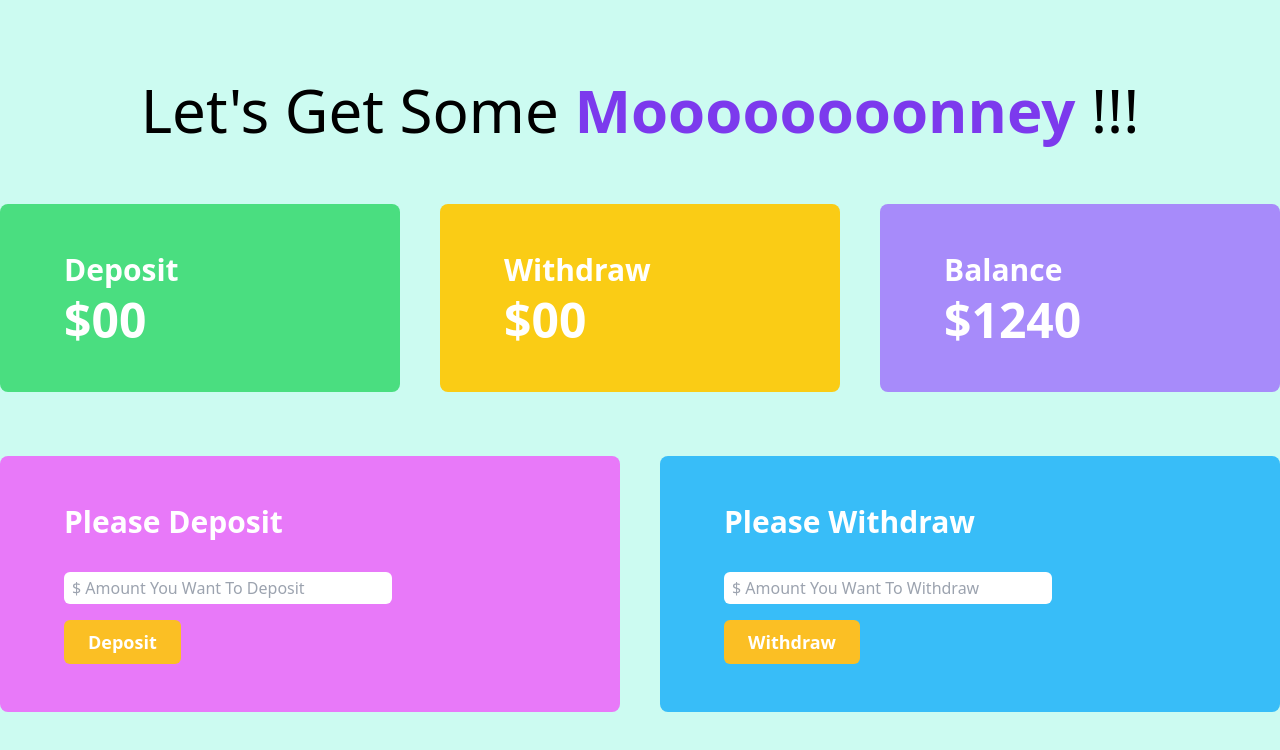
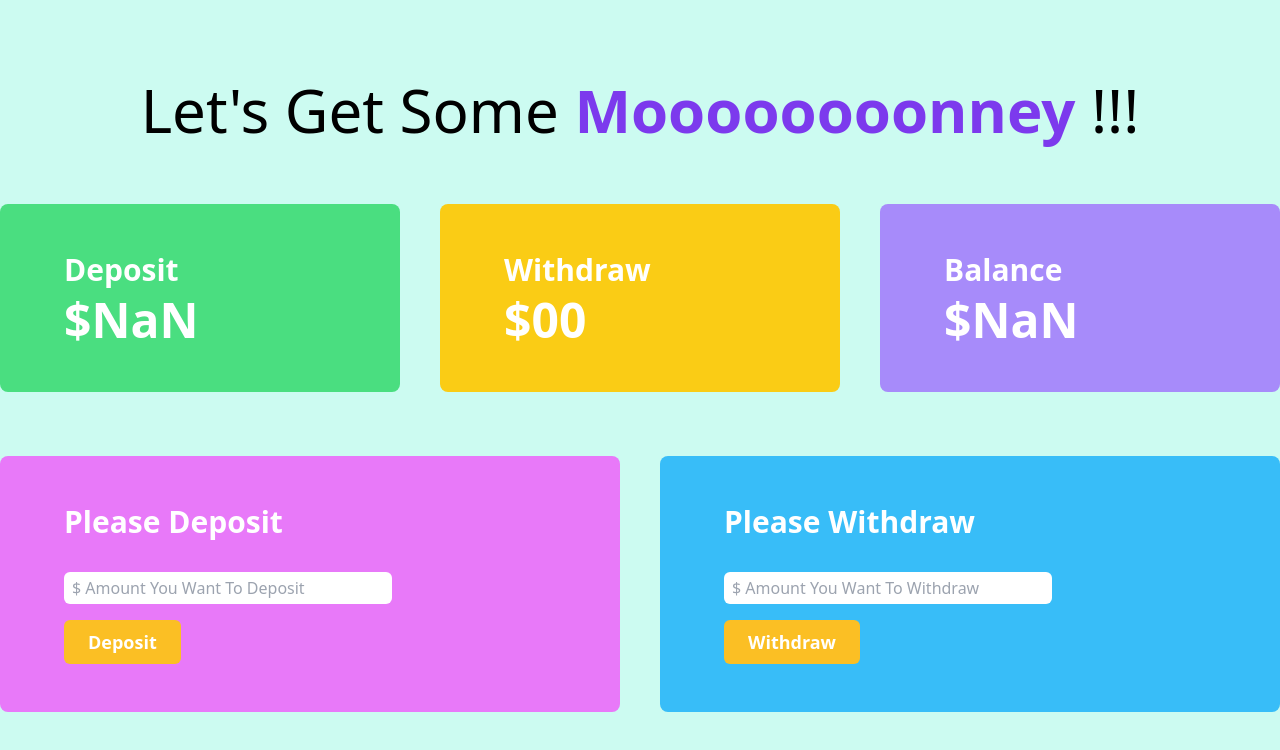
Before and after one commit to mdnoble1/baap-er-bank, a plain HTML site: page bank.html in a window 1280 px wide. Both pictures are taken after a click on the button "Deposit". Drawn offline with nearby package versions, Linux system fonts and the light colour scheme.

Commit message:
added deposit amount calculations

```diff
--- a/bank.html
+++ b/bank.html
@@ -16,18 +16,19 @@
             <div class="grid grid-cols-3 gap-10 text-white">
                 <div class="bg-green-400 rounded-lg py-12 px-16">
                     <h4 class="font-semibold text-3xl mb-2">Deposit</h4>
-                    <h2 class="font-semibold text-5xl">$00</h2>
+                    <h2 class="font-semibold text-5xl">$<span id="deposit-amount">00</span></h2>
                 </div>
                 <div class="bg-yellow-400 rounded-lg py-12 px-16">
                     <h4 class="font-semibold text-3xl mb-2">Withdraw</h4>
-                    <h2 class="font-semibold text-5xl">$00</h2>
+                    <h2 class="font-semibold text-5xl">$<span id="withdraw-amount">00</span></h2>
                 </div>
                 <div class="bg-violet-400 rounded-lg py-12 px-16">
                     <h4 class="font-semibold text-3xl mb-2">Balance</h4>
-                    <h2 class="font-semibold text-5xl">$1240</h2>
+                    <h2 class="font-semibold text-5xl">$<span id="balance-amount">1240</span></h2>
                 </div>
             </div>
         </section>
+        <!-- deposit and withdraw section  -->
         <section class="container mx-auto mt-16">
             <div class="grid grid-cols-2 gap-10">
                 <div class="bg-fuchsia-400 rounded-lg py-12 px-16">
@@ -47,5 +48,6 @@
               </div>
         </section>
     </main>
+    <script src="js/deposit.js"></script>
 </body>
 </html>
--- /dev/null
+++ b/js/deposit.js
@@ -0,0 +1,33 @@
+document.getElementById('button-deposit').addEventListener('click' , function(event){
+    // deposit input
+
+    const depositField = document.getElementById('deposit-field');
+    const newDepositAmountString = depositField.value;
+    const newDepositAmount = parseFloat(newDepositAmountString);
+
+    // deposit box
+
+    const currentDepositField = document.getElementById('deposit-amount');
+    const oldDepositAmountString = currentDepositField.innerText;
+    const oldDepositAmount = parseFloat(oldDepositAmountString);
+
+    // deposit calculation
+
+    const currentDepositAmount = oldDepositAmount + newDepositAmount;
+    currentDepositField.innerText = currentDepositAmount;
+
+    // total balance box
+
+    const balanceField = document.getElementById('balance-amount');
+    const oldBalanceAmountString = balanceField.innerText;
+    const oldBalanceAmount = parseFloat(oldBalanceAmountString);
+
+    // total balance calculation
+
+    const newBalance = oldBalanceAmount + newDepositAmount;
+    balanceField.innerText = newBalance;
+
+    // clear input field
+
+    depositField.value = '';
+})
```
